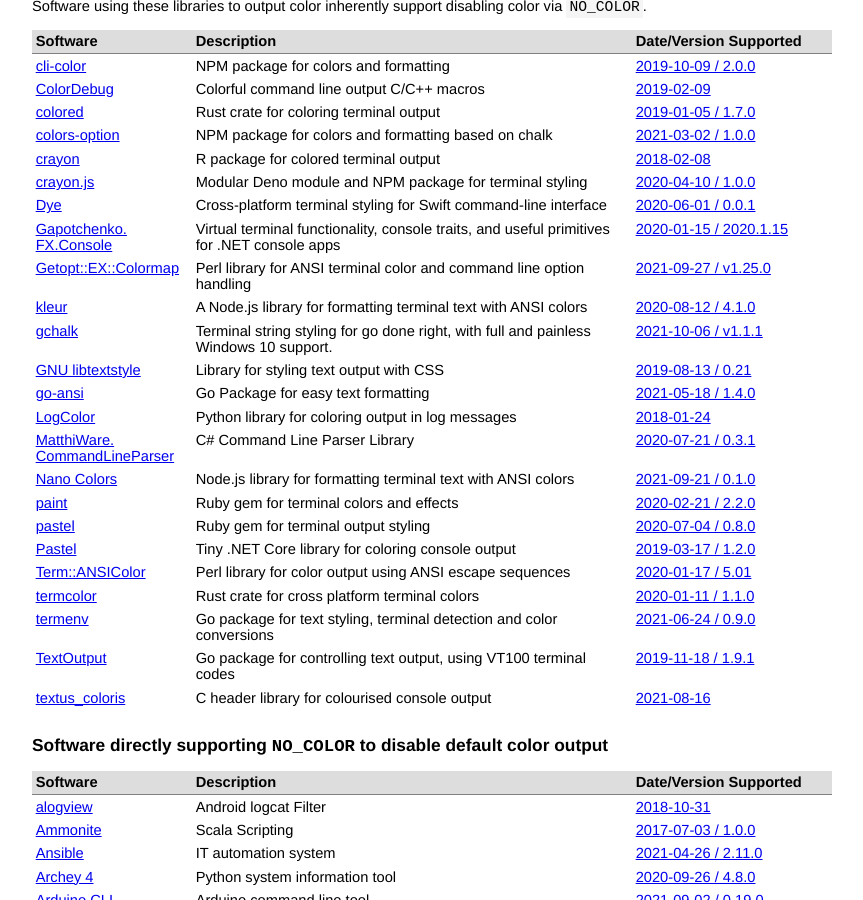
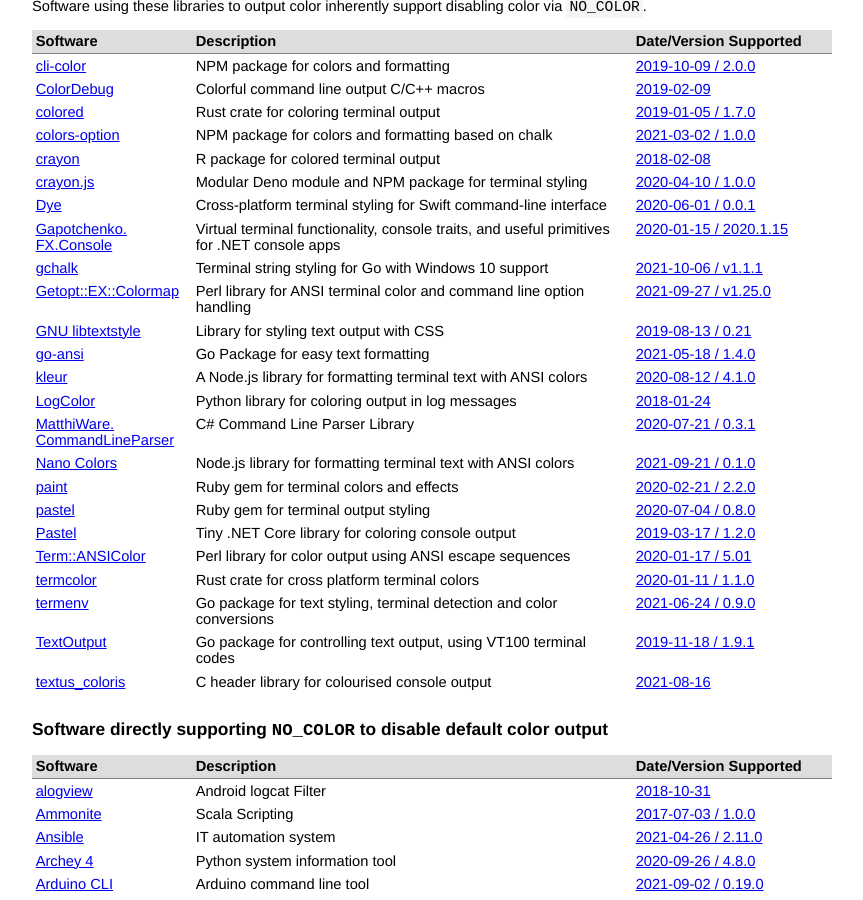
Before and after one commit to jcs/no_color, a Jekyll site: the page built from index.md, in a window 1280 px wide and 900 px high, scrolled down 754 px. Shown: the whole window, without its empty margins (208-1071 px from the left). Built offline with Jekyll 4.4.1, drawn with Linux system fonts in a browser that asks for light colours; our own code applies the rules of GitHub Pages for plain Markdown files.

Commit message:
Sort, remove marketing

```diff
--- a/index.md
+++ b/index.md
@@ -73,11 +73,11 @@ color via `NO_COLOR`.
 | [crayon.js](https://github.com/crayon-js/crayon) | Modular Deno module and NPM package for terminal styling | [2020-04-10 / 1.0.0](https://github.com/crayon-js/crayon/commit/c7f8b1c4a1acecd93592bd330c04da70c0dc7051) |
 | [Dye](https://github.com/dduan/Dye) | Cross-platform terminal styling for Swift command-line interface | [2020-06-01 / 0.0.1](https://github.com/dduan/Dye/releases/tag/0.0.1) |
 | [Gapotchenko. FX.Console](https://github.com/gapotchenko/Gapotchenko.FX/tree/master/Source/Gapotchenko.FX.Console) | Virtual terminal functionality, console traits, and useful primitives for .NET console apps | [2020-01-15 / 2020.1.15](https://github.com/gapotchenko/Gapotchenko.FX/releases/tag/v2020.1.15) |
+| [gchalk](https://github.com/jwalton/gchalk) | Terminal string styling for Go with Windows 10 support | [2021-10-06 / v1.1.1](https://github.com/jwalton/gchalk/commit/f82cbdf7a0a48be8a91f9da03a253a7e47b5e40d) |
 | [Getopt::EX::Colormap](https://metacpan.org/release/Getopt-EX) | Perl library for ANSI terminal color and command line option handling | [2021-09-27 / v1.25.0](https://metacpan.org/changes/release/UTASHIRO/Getopt-EX-v1.25.0)
-| [kleur](https://github.com/lukeed/kleur) | A Node.js library for formatting terminal text with ANSI colors | [2020-08-12 / 4.1.0](https://github.com/lukeed/kleur/releases/tag/v4.1.0) |
-| [gchalk](https://github.com/jwalton/gchalk) | Terminal string styling for go done right, with full and painless Windows 10 support. | [2021-10-06 / v1.1.1](https://github.com/jwalton/gchalk/commit/f82cbdf7a0a48be8a91f9da03a253a7e47b5e40d) |
 | [GNU libtextstyle](https://www.gnu.org/software/gettext/libtextstyle/manual/libtextstyle.html) | Library for styling text output with CSS | [2019-08-13 / 0.21](https://github.com/autotools-mirror/gettext/commit/7040b13946b3dce5fbe2be8ecfda11e03eed7028)
 | [go-ansi](https://git.sr.ht/~poldi1405/go-ansi/) | Go Package for easy text formatting | [2021-05-18 / 1.4.0](https://git.sr.ht/~poldi1405/go-ansi/commit/5d3db1d715a4ab8b00dda60b9b87054a4146c1aa)
+| [kleur](https://github.com/lukeed/kleur) | A Node.js library for formatting terminal text with ANSI colors | [2020-08-12 / 4.1.0](https://github.com/lukeed/kleur/releases/tag/v4.1.0) |
 | [LogColor](https://github.com/induane/logcolor) | Python library for coloring output in log messages | [2018-01-24](https://github.com/induane/logcolor/commit/0092b0af2a1506eee2b0ca028b1cf51f78fc91fa) |
 | [MatthiWare. CommandLineParser](https://github.com/MatthiWare/CommandLineParser.Core) | C# Command Line Parser Library | [2020-07-21 / 0.3.1](https://github.com/MatthiWare/CommandLineParser.Core/commit/240154043afadee1a581866f537b22048d2f69bc) |
 | [Nano Colors](https://github.com/ai/nanocolors) | Node.js library for formatting terminal text with ANSI colors | [2021-09-21 / 0.1.0](https://github.com/ai/nanocolors/releases/tag/0.1.0) |
```
